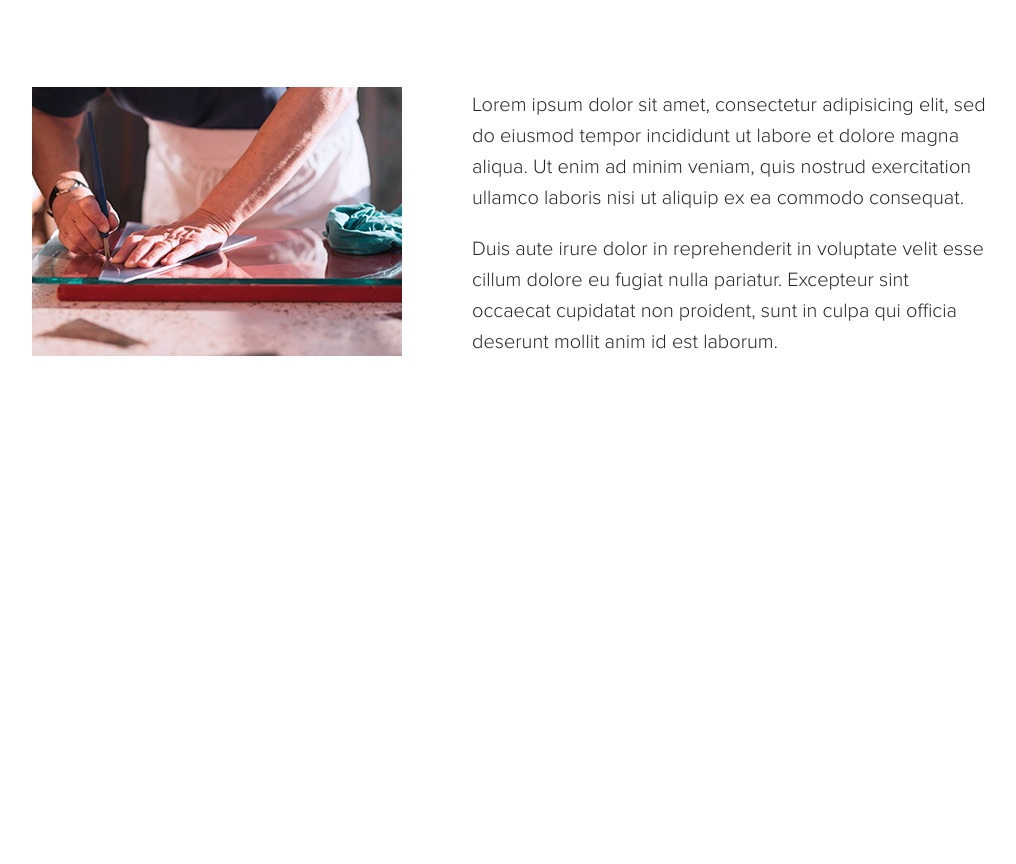
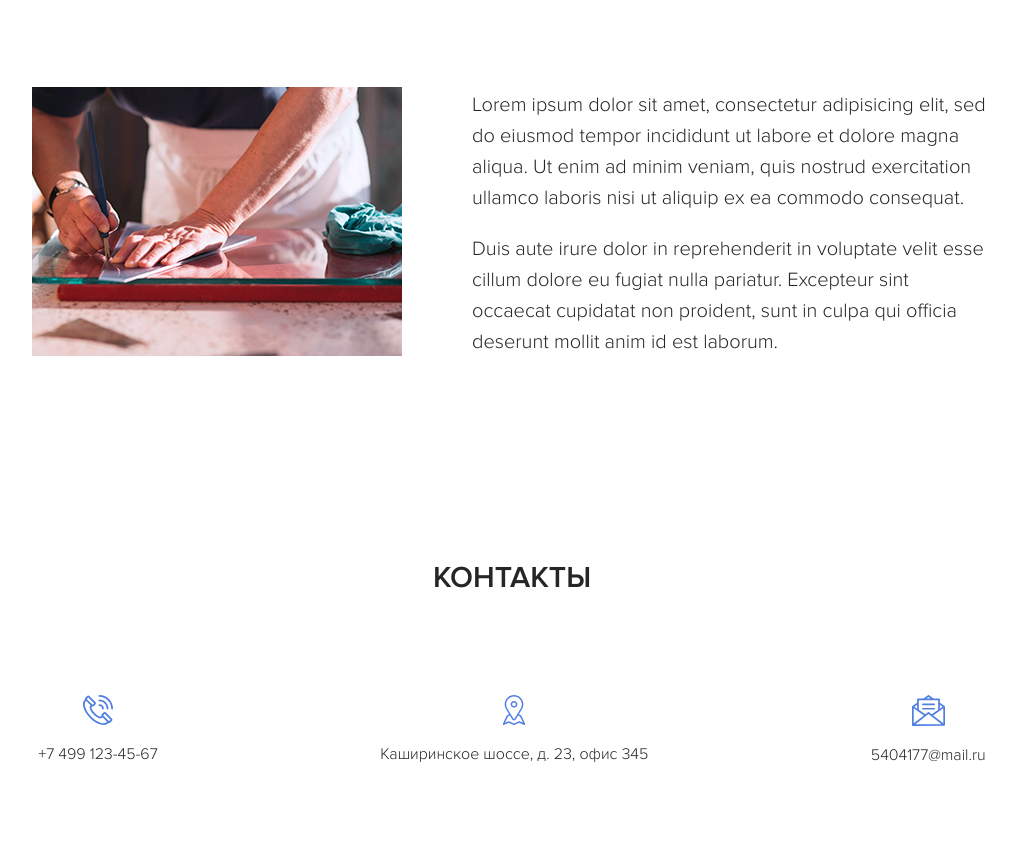
Before and after one commit to AleksSutener/skinali, a plain HTML site: page index.html in a window 1280 px wide. Shown: the part 6630-7494 px from the top of the page, without its empty margins (128-1144 px from the left). Before the commit the page ends 7091 px from the top, so only its background shows below. Drawn offline with Linux system fonts and the light colour scheme; a script that the page names is missing.

Commit message:
Вёрстка блока контактов и карты с адаптивом

```diff
--- a/index.html
+++ b/index.html
@@ -41,7 +41,7 @@
                     </div>
                     <div class="navbar__landline">
                         <a href="tel:+79121234567" class="navbar__phone">+7 912 123-45-67</a>
-                        <a href="maitto:info@mail.cu" class="navbar__email navbar__small-text">info@mail.cu</a>
+                        <a href="mailto:info@mail.cu" class="navbar__email navbar__small-text">info@mail.cu</a>
                     </div>
                     <button class="btn-o navbar__btn">Получить консультацию</button>
                 </div>
@@ -555,6 +555,40 @@
                 </div>
             </div>
         </section>
+        <section class="section contacts">
+            <div class="container">
+                <h2 class="section-title section__title">Контакты</h2>
+                <div class="contacts-wrap">
+                    <div class="contacts-wrap__item">
+                        <div class="contacts-wrap__img contacts-wrap__img_phone"></div>
+                        <div class="contacts-wrap__text">
+                            <a href="tel:+74991234567" class="contacts-wrap__link">
+                                +7 499 123-45-67
+                            </a>
+                        </div>
+                    </div>
+                    <div class="contacts-wrap__item">
+                        <div class="contacts-wrap__img contacts-wrap__img_address"></div>
+                        <div class="contacts-wrap__text">
+                            <address class="contacts-wrap__address">
+                                Каширинское шоссе, д. 23, офис 345
+                            </address>
+                        </div>
+                    </div>
+                    <div class="contacts-wrap__item">
+                        <div class="contacts-wrap__img contacts-wrap__img_mail"></div>
+                        <div class="contacts-wrap__text">
+                            <a href="mailto:5404177@mail.ru" class="contacts-wrap__link">
+                                5404177@mail.ru
+                            </a>
+                        </div>
+                    </div>
+                </div>
+            </div>
+        </section>
+        <div class="map" id="map">
+                <script type="text/javascript" charset="utf-8" async src="https://api-maps.yandex.ru/services/constructor/1.0/js/?um=constructor%3Ad3deefa77209c09ca7cd1e6687189506134bfa595ad14e4af5f2292514e56652&amp;width=100%25&amp;height=410&amp;lang=ru_RU&amp;scroll=false"></script>
+        </div>
     </main>
     <!-- Подключение виджена spikmi -->
     <script type="text/javascript" src="https://spikmi.com/Widget?Id=1123"></script>
--- a/scss/_grid.scss
+++ b/scss/_grid.scss
@@ -25,7 +25,3 @@
         padding: 0 20px;
     }
 }
-
-@media (max-width: 576px) {
-
-}
--- a/scss/main.scss
+++ b/scss/main.scss
@@ -49,3 +49,7 @@
 // Factory
 
 @import 'sections/factory';
+
+// Contacts
+
+@import 'sections/contacts';
--- /dev/null
+++ b/scss/sections/_contacts.scss
@@ -0,0 +1,55 @@
+.contacts-wrap {
+    display: flex;
+    justify-content: space-around;
+    &__img {
+        margin: 0 auto 20px;
+        &_phone {
+            background: url('../img/phone-call.svg') no-repeat center;
+            width: 30px;
+            height: 30px;
+            background-size: cover;
+        }
+        &_address {
+            background: url('../img/placeholder.svg') no-repeat center;
+            width: 22px;
+            height: 30px;
+            background-size: cover;
+        }
+
+        &_mail {
+            background: url('../img/message.svg') no-repeat center;
+            width: 33px;
+            height: 31px;
+            background-size: cover;
+        }
+    }
+    &__link {
+        text-decoration: none;
+        color: $text-color;
+    }
+    &__address {
+        font-style: normal;
+    }
+}
+
+@media (max-width: 768px) {
+    .contacts-wrap {
+        &__text {
+            width: 155px;
+            text-align: center;
+        }
+    }
+}
+
+@media (max-width: 576px) {
+    .contacts-wrap {
+        flex-direction: column;
+        align-items: center;
+        &__item {
+            margin-bottom: 30px;
+            &:last-child {
+                margin-bottom: 0;
+            }
+        }
+    }
+}
```
Also changed, not shown: css/main.css, img/message.svg (added), img/phone-call.svg (added), img/placeholder.svg (added), 1 other file.
